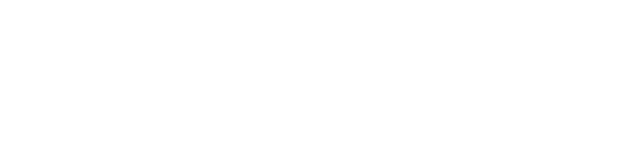
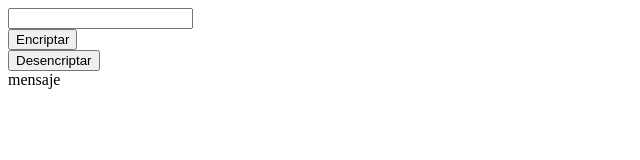
Before and after one commit to Davids2323/Challenge1Alura, a plain HTML site: page index.html in a window 1280 px wide. Shown: the whole page, without its empty margins (0-640 px from the left). Drawn offline with Linux system fonts and the light colour scheme.

Commit message:
Lógica dejavascript terminada

```diff
--- a/index.html
+++ b/index.html
@@ -4,9 +4,24 @@
     <meta charset="UTF-8">
     <meta http-equiv="X-UA-Compatible" content="IE=edge">
     <meta name="viewport" content="width=device-width, initial-scale=1.0">
-    <title>Ecriptador de texto</title>
+    <script src="index.js"></script>
+    <title>Encriptador de texto</title>
 </head>
 <body>
+    <div class="container">
+        <div class="input-text">
+            <input id="enter-text" type="text">
+        </div>
+        <div class="button-encrypt">
+            <button id="encrypt" onclick="encryptHandleClick()">Encriptar</button>
+        </div>
+        <div class="button-decrypt">
+            <button id="decrypt" onclick="decryptHandleClick()">Desencriptar</button>
+        </div>
+        <div class="message-card">
+            <div id="message" class="message-content">mensaje</div>
+        </div>
+    </div>
 
 </body>
 </html>
--- a/index.js
+++ b/index.js
@@ -6,17 +6,19 @@ const map = {
     "u": "ufat"
 };
 
-const encrypt = text => {
-    let encrypted = text;
+const encrypt = content => {
+    let encrypted = content;
     for(let [key, value] of Object.entries(map)){
         encrypted = encrypted.replaceAll(key, value)
     };
     return encrypted;
 };
 
-const encrypted = encrypt('text')
-
-console.log(encrypted)
+const encryptHandleClick = () => {
+    const text = document.getElementById("enter-text").value;
+    const encrypted = encrypt(text)
+    return document.getElementById('message').textContent = `${encrypted}`
+}
 
 const decrypt = encrypted => {
     let decrypted = encrypted;
@@ -26,4 +28,8 @@ const decrypt = encrypted => {
     return decrypted;
 };
 
-console.log(decrypt(encrypted))
+const decryptHandleClick = () => {
+    const incognitText = document.getElementById('message').textContent
+    const decipher = decrypt(incognitText)
+    return document.getElementById('message').textContent = `${decipher}`
+}
```
